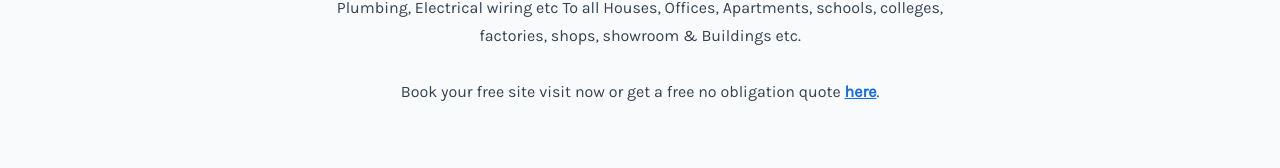
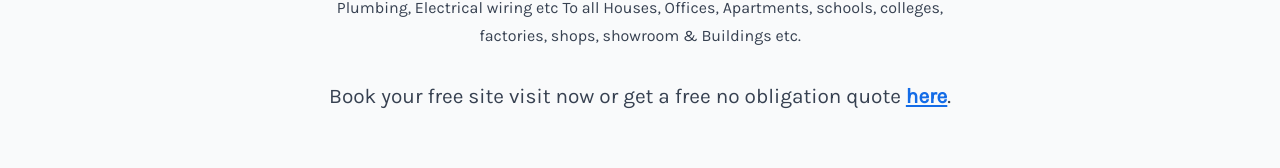
Before and after one commit to cursedEth/wedorenovation.in, a React (Create React App) app: page /about in a window 1280 px wide. Shown: the part 713-881 px from the top of the page. Built offline with nearby package versions, Linux system fonts and the light colour scheme.

Commit message:
about page part highlighted

```diff
--- a/src/pages/AboutPage.js
+++ b/src/pages/AboutPage.js
@@ -33,7 +33,7 @@ const AboutPage = () => {
           etc.
         </p>
         <br />
-        <p>
+        <p className="highlight">
           Book your free site visit now or get a free no obligation quote{' '}
           <Link to="/contact">here</Link>.
         </p>
@@ -88,6 +88,10 @@ const Wrapper = styled.main`
       font-weight: bold;
       text-decoration: underline;
     }
+  }
+
+  p.highlight {
+    font-size: 1.3rem;
   }
 
   .team {
```
